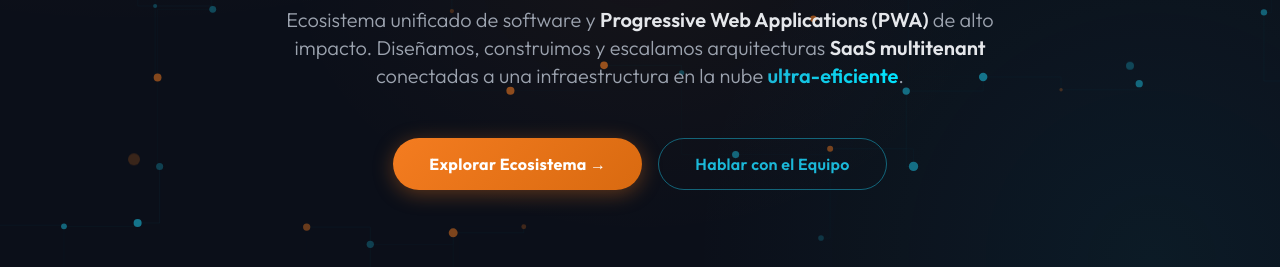
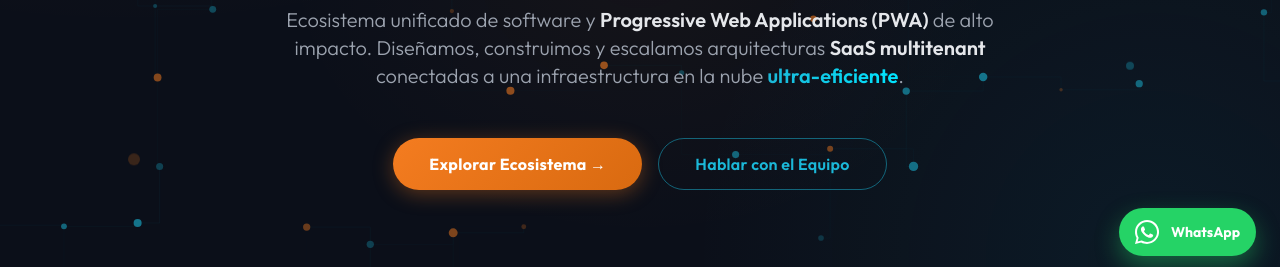
Before and after one commit to heribertocaballero82-debug/kptar-web, a website: page index.html in a window 1280 px wide. Shown: the part 520-787 px from the top of the page. Drawn offline with nearby package versions, Linux system fonts and the light colour scheme.

Commit message:
fix(whatsapp): update wa.me URL format and add floating WhatsApp button

```diff
--- a/index.html
+++ b/index.html
@@ -1353,5 +1353,17 @@
 
   }());
   </script>
+
+  <!-- Botón flotante de WhatsApp -->
+  <a href="https://wa.me/584146883105?text=Hola%20Kptar%20App%2C%20estoy%20interesado%20en%20conocer%20m%C3%A1s%20sobre%20su%20ecosistema%20de%20soluciones."
+     target="_blank" rel="noopener noreferrer"
+     class="fixed bottom-6 right-6 z-50 flex items-center gap-3 px-4 py-3 rounded-full shadow-2xl transition-all duration-300 hover:scale-105"
+     style="background:#25D366;color:#ffffff;box-shadow:0 10px 25px rgba(37,211,102,0.4);text-decoration:none;"
+     aria-label="Chatear por WhatsApp Business">
+    <svg class="w-6 h-6 fill-current" viewBox="0 0 24 24">
+      <path d="M12.031 0C5.397 0 0 5.397 0 12.031c0 2.124.553 4.197 1.604 6.014L0 24l6.126-1.579c1.761.96 3.754 1.467 5.905 1.467 6.634 0 12.031-5.397 12.031-12.031S18.665 0 12.031 0zm.016 22.041c-1.83 0-3.623-.492-5.187-1.422l-.372-.222-3.856.993 1.015-3.759-.244-.388A9.972 9.972 0 012.04 12.03c0-5.508 4.483-9.991 9.991-9.991 5.508 0 9.991 4.483 9.991 9.991 0 5.508-4.483 9.991-9.975 9.991zm5.474-7.487c-.3-.15-1.774-.875-2.049-.975-.275-.1-.475-.15-.675.15-.2.3-.775.975-.95 1.175-.175.2-.35.225-.65.075-.3-.15-1.266-.466-2.412-1.488-.892-.795-1.494-1.777-1.669-2.077-.175-.3-.018-.462.13-.61.135-.133.3-.35.45-.525.15-.175.2-.3.3-.5.1-.2.05-.375-.025-.525-.075-.15-.675-1.625-.925-2.225-.244-.583-.493-.504-.675-.513-.173-.008-.372-.008-.572-.008-.2 0-.525.075-.8.375s-1.05 1.025-1.05 2.5 1.075 2.9 1.225 3.1c.15.2 2.114 3.228 5.122 4.527.716.31 1.275.495 1.711.633.719.228 1.373.196 1.89.119.577-.086 1.774-.725 2.024-1.425.25-.7.25-1.3.175-1.425-.075-.125-.275-.2-.575-.35z"/>
+    </svg>
+    <span class="font-bold text-sm hidden sm:inline">WhatsApp</span>
+  </a>
 </body>
 </html>
```
